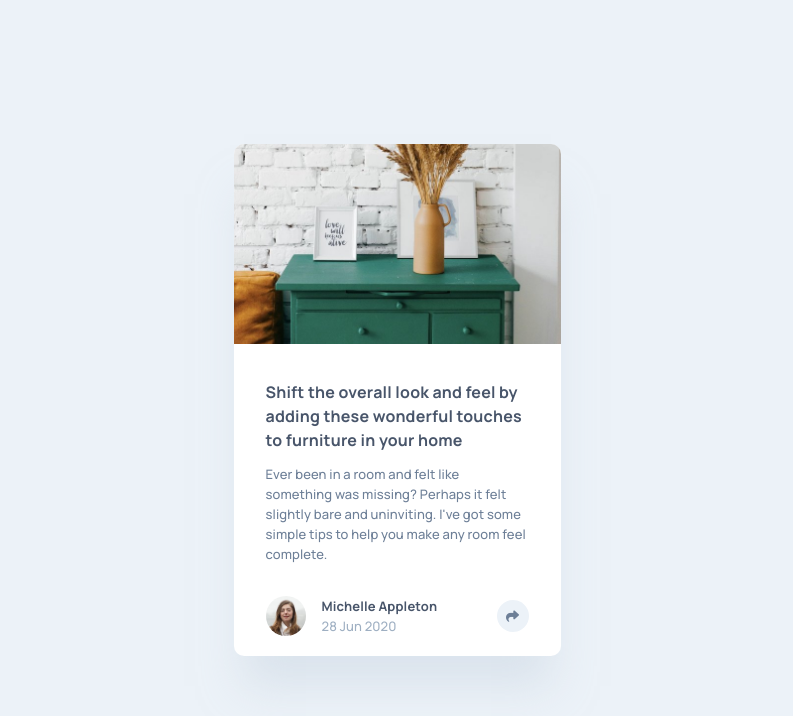
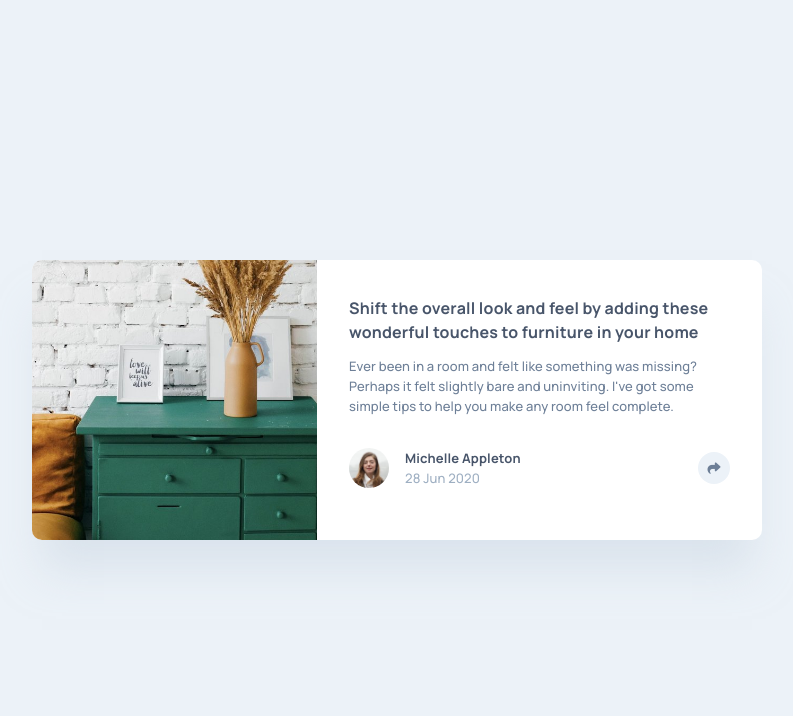
Before and after one commit to newbpydev/12-article-preview-component-react-ts-scss, a React (Vite) app: page / in a window 1280 px wide. Shown: the top 716 px of the page, without its empty margins (243-1036 px from the left). Built offline with nearby package versions, Linux system fonts and the light colour scheme.

Commit message:
style(ArticlePreview.module.scss): add media queries to improve layout on larger screens by adjusting image size and position

```diff
--- a/src/components/ArticlePreview/ArticlePreview.module.scss
+++ b/src/components/ArticlePreview/ArticlePreview.module.scss
@@ -8,10 +8,24 @@
   position: relative;
   box-shadow: 0rem 4rem 4rem -1rem rgba(201, 213, 225, 0.5);
 
+  @media (min-width: 64em) {
+    width: 73rem;
+    height: 28rem;
+    flex-direction: row;
+    // align-items: center;
+    // justify-content: end;
+  }
+
   &__picture-frame {
     width: 100%;
     height: 20rem;
     overflow: hidden;
+
+    @media (min-width: 64em) {
+      height: 100%;
+      min-width: 28.5rem;
+      position: relative;
+    }
   }
 
   &__img {
@@ -19,6 +33,26 @@
     height: auto;
     // object-fit: cover;
     object-position: 0rem -1.7rem;
+
+    @media (min-width: 64em) {
+      // width: 28.5rem;
+      // width: 66rem;
+      // height: 52.8rem;
+      // object-position: 2rem 3rem;
+      // transform: scale(1)
+
+      // position: absolute;
+      // top: 50%;
+      // left: 50%;
+      // transform: translate(-50%, -50%);
+      // width: auto;
+      // height: 100%;
+
+      width: 100%;
+      height: 100%;
+      object-fit: cover;
+      object-position: 0rem 0rem;
+    }
   }
 
   &__details {
```
